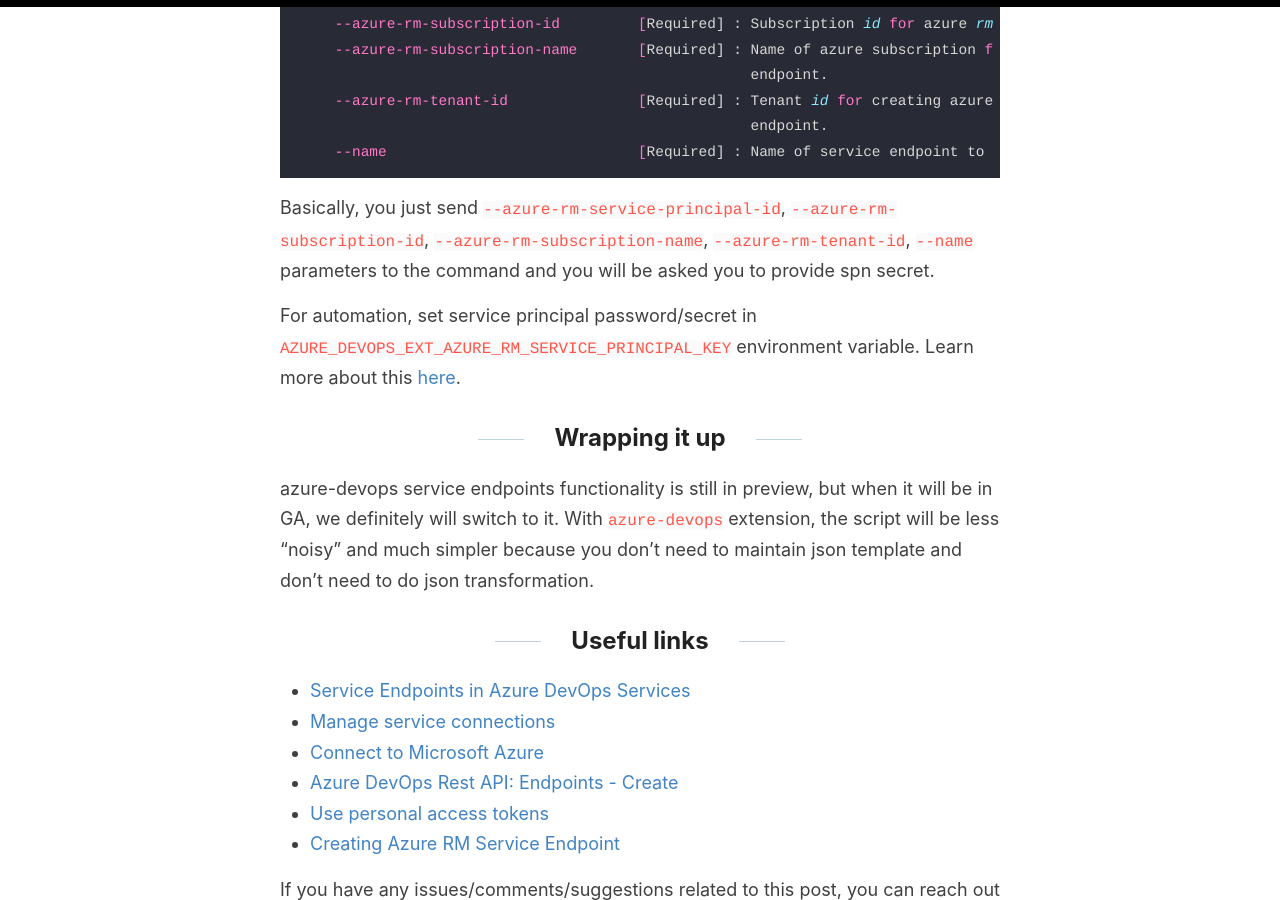
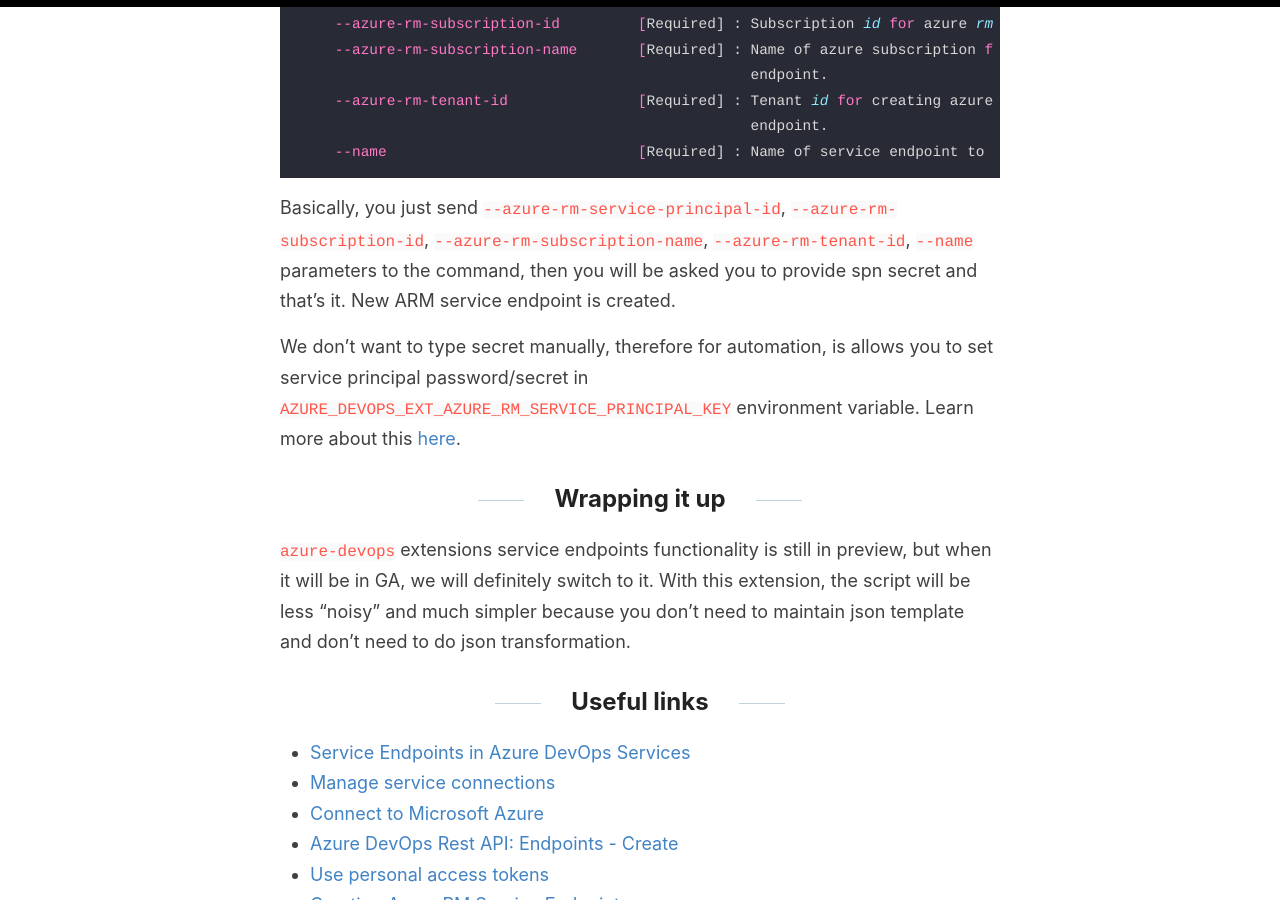
Before and after one commit to evgenyb/evgenyb.github.io, a Jekyll site: the page built from _posts/2020-06-20-create-service-connection.md, in a window 1280 px wide and 900 px high, scrolled down 5234 px. Built offline with Jekyll 4.4.1, drawn with Linux system fonts in a browser that asks for light colours.

Commit message:
Working with  the content

````diff
--- a/_posts/2020-06-20-create-service-connection.md
+++ b/_posts/2020-06-20-create-service-connection.md
@@ -156,13 +156,13 @@
     --name                             [Required] : Name of service endpoint to create.
 ```
 
-Basically, you just send `--azure-rm-service-principal-id`, `--azure-rm-subscription-id`, `--azure-rm-subscription-name`, `--azure-rm-tenant-id`, `--name` parameters to the command and you will be asked you to provide spn secret.
+Basically, you just send `--azure-rm-service-principal-id`, `--azure-rm-subscription-id`, `--azure-rm-subscription-name`, `--azure-rm-tenant-id`, `--name` parameters to the command, then you will be asked you to provide spn secret and that's it. New ARM service endpoint is created.
 
-For automation, set service principal password/secret in `AZURE_DEVOPS_EXT_AZURE_RM_SERVICE_PRINCIPAL_KEY` environment variable. Learn more about this [here](https://aka.ms/azure-devops-cli-azurerm-service-endpoint).
+We don't want to type secret manually, therefore for automation, is allows you to set service principal password/secret in `AZURE_DEVOPS_EXT_AZURE_RM_SERVICE_PRINCIPAL_KEY` environment variable. Learn more about this [here](https://aka.ms/azure-devops-cli-azurerm-service-endpoint).
 
 ## Wrapping it up
 
-azure-devops service endpoints functionality is still in preview, but when it will be in GA, we definitely will switch to it. With `azure-devops` extension, the script will be less "noisy" and much simpler because you don't need to maintain json template and don't need to do json transformation.
+`azure-devops` extensions service endpoints functionality is still in preview, but when it will be in GA, we will definitely switch to it. With this extension, the script will be less "noisy" and much simpler because you don't need to maintain json template and don't need to do json transformation.
 
 ## Useful links
 
````
